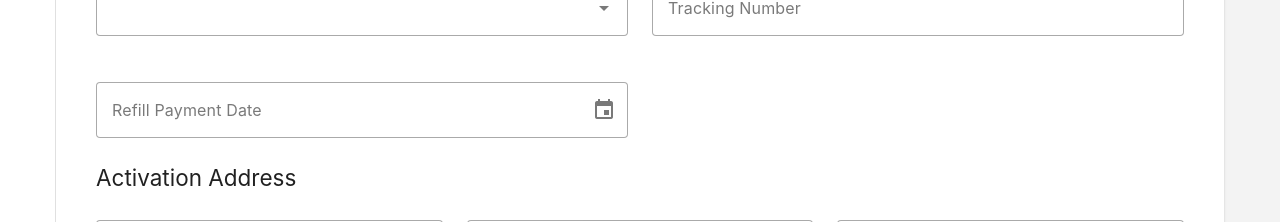
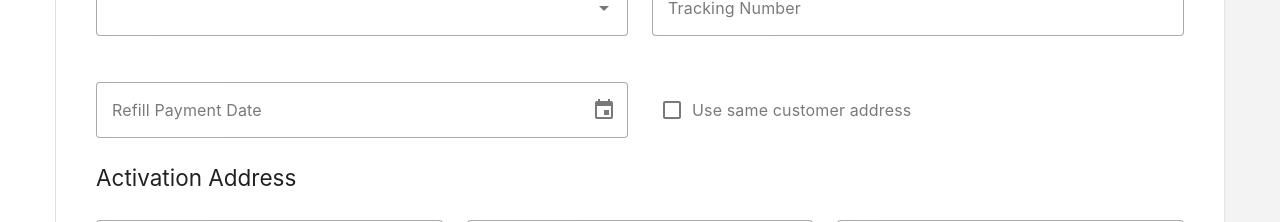
Before and after one commit to Bigantho/xfinity_prepaid_frontend, a Vue app: page /order/place in a window 1280 px wide. Shown: the part 462-684 px from the top of the page. Built offline with nearby package versions, Linux system fonts and the light colour scheme; no server answers; sample sign-in values are in the browser's storage.

Commit message:
se agrega para poder usar misma direccion del customer en la direccion de activacion

```diff
--- a/src/views/order/orderPlace.vue
+++ b/src/views/order/orderPlace.vue
@@ -25,19 +25,19 @@
             <v-row class="text-center">
                 <v-col cols="6">
                     <v-select label="Select Customer" :items="customersFormatted" item-title="title" item-value="id"
-                        v-model="orderCustomerSeleted" variant="outlined">
+                        v-model="orderCustomerSeleted" variant="outlined" return-object>
                     </v-select>
                 </v-col>
                 <v-col cols="6">
-                    <v-select label="Select Router" :items="routersFormatted" variant="outlined" item-title="title" item-value="id"
-                        v-model="orderRouterSelected" return-object>
+                    <v-select label="Select Router" :items="routersFormatted" variant="outlined" item-title="title"
+                        item-value="id" v-model="orderRouterSelected" return-object>
                     </v-select>
                 </v-col>
             </v-row>
             <v-row class="text-center">
                 <v-col cols="6">
 
-                    <v-text-field v-model="orderXfinityUser"  variant="outlined" label="Xfinity User">
+                    <v-text-field v-model="orderXfinityUser" variant="outlined" label="Xfinity User">
 
                     </v-text-field>
                 </v-col>
@@ -52,7 +52,8 @@
                     <!-- <v-text-field v-model="orderXfinityUser" label="Xfinity User"> -->
                     <!-- </v-text-field> -->
 
-                    <v-select :items="orderShippingCarrier" v-model="orderShippingCarrierSelected" label="Currier" variant="outlined">
+                    <v-select :items="orderShippingCarrier" v-model="orderShippingCarrierSelected" label="Currier"
+                        variant="outlined">
                     </v-select>
                 </v-col>
                 <v-col cols="6">
@@ -71,6 +72,10 @@
                             <v-date-picker v-model="refillDate"></v-date-picker>
                         </v-card>
                     </v-menu>
+                </v-col>
+                <v-col cols="6">
+                    <v-checkbox label="Use same customer address" @change="copyAddress()"
+                        v-model="sameAddress"></v-checkbox>
                 </v-col>
             </v-row>
             <h2 class="xp-title-table">Activation Address</h2>
@@ -159,7 +164,7 @@ export default {
         const orderRouterSelected = ref("")
         const orderCorrelative = ref("")
         const orderTotal = ref(0)
-        const orderShippingCarrier = ref(['UPS', 'FedEx', 'DHL','USPS'])
+        const orderShippingCarrier = ref(['UPS', 'FedEx', 'DHL', 'USPS'])
         const orderShippingCarrierSelected = ref("")
         const orderTrackingNum = ref("")
 
@@ -180,6 +185,8 @@ export default {
         const activationAddress1 = ref("")
         const activationAddress2 = ref("")
         const activationCountrySelected = ref("USA")
+        const sameAddress = ref(false)
+
 
         const getRouters = async () => {
             await $axios.get('/router/total').then(res => {
@@ -207,7 +214,7 @@ export default {
 
         const saveOrder = async () => {
             const data = {
-                id_customer: orderCustomerSeleted.value,
+                id_customer: orderCustomerSeleted.value.id,
                 id_router: orderRouterSelected.value.id,
                 id_status_order: 1, // Por default 1 que es "Created"
                 xfinity_user: orderXfinityUser.value,
@@ -327,6 +334,22 @@ export default {
             }
         }
 
+        const copyAddress = () => {
+            if (sameAddress.value) {
+                activationAddress1.value = orderCustomerSeleted.value.address_object.address_street
+                activationAddress2.value = orderCustomerSeleted.value.address_object.address_street_2
+                activationCity.value = orderCustomerSeleted.value.address_object.address_city
+                activationZipcode.value = orderCustomerSeleted.value.address_object.address_zipcode
+                activationState.value = orderCustomerSeleted.value.address_object.address_state
+            } else {
+                activationAddress1.value = ""
+                activationAddress2.value = ""
+                activationCity.value = ""
+                activationZipcode.value = ""
+                activationState.value = ""
+            }
+        }
+
         watch(orderRouterSelected, () => {
             if (orderRouterSelected != null) {
                 // showBtnPrint.value = false
@@ -386,7 +409,10 @@ export default {
             showBtnPrint,
 
             generateImagen,
-            captureElement
+            captureElement,
+
+            copyAddress,
+            sameAddress
 
 
         }
```
